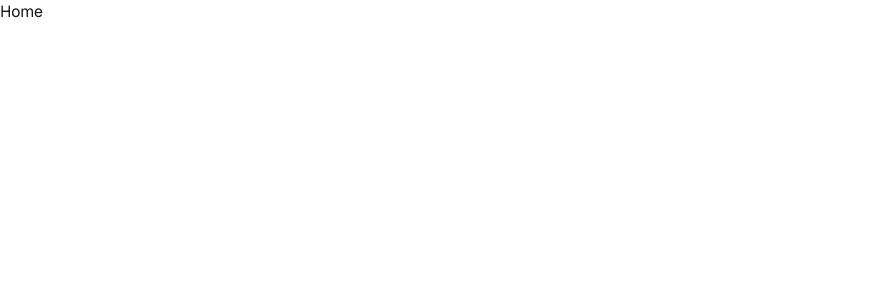
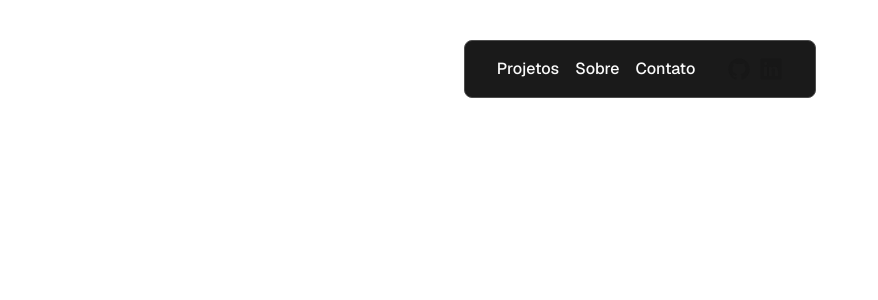
Before and after one commit to guilhermedkdk/portfolio, a Next.js app: page / in a window 1280 px wide. Shown: the top 300 px of the page, without its empty margins (0-878 px from the left). Built offline with nearby package versions, Linux system fonts and the light colour scheme.

Commit message:
feat: add navbar component + prettier config

```diff
--- a/package.json
+++ b/package.json
@@ -11,17 +11,19 @@
   "dependencies": {
     "next": "15.2.3",
     "react": "^19.0.0",
-    "react-dom": "^19.0.0"
+    "react-dom": "^19.0.0",
+    "react-icons": "^5.5.0"
   },
   "devDependencies": {
     "@eslint/eslintrc": "^3",
+    "@tailwindcss/postcss": "^4",
     "@types/node": "^20",
     "@types/react": "^19",
     "@types/react-dom": "^19",
-    "@tailwindcss/postcss": "^4",
     "eslint": "^9",
     "eslint-config-next": "15.2.3",
     "eslint-plugin-simple-import-sort": "^12.1.1",
+    "prettier-plugin-tailwindcss": "^0.6.11",
     "tailwindcss": "^4",
     "typescript": "^5"
   }
--- /dev/null
+++ b/src/_components/Navbar.tsx
@@ -0,0 +1,34 @@
+"use client";
+
+import Link from "next/link";
+import { IoLogoGithub, IoLogoLinkedin } from "react-icons/io5";
+
+export const Navbar = ({
+  navItems,
+}: {
+  navItems: Array<{ name: string; link: string }>;
+}) => {
+  return (
+    <nav className="border-dark-700 bg-dark-200 fixed inset-x-0 top-10 z-[5] mx-auto flex max-w-fit items-center justify-between gap-8 rounded-lg border px-8 py-4">
+      <div className="flex space-x-4">
+        {navItems.map((navItem, index) => (
+          <Link
+            key={`link-${index}`}
+            href={navItem.link}
+            className="relative flex space-x-1 text-neutral-50 hover:text-neutral-300"
+          >
+            <span className="hidden font-medium sm:block">{navItem.name}</span>
+          </Link>
+        ))}
+      </div>
+      <div className="flex space-x-2">
+        <Link href="https://github.com/guilhermedkdk" target="_blank">
+          <IoLogoGithub size={24} />
+        </Link>
+        <Link href="https://linkedin.com/in/guilhermeperesdev" target="_blank">
+          <IoLogoLinkedin size={24} />
+        </Link>
+      </div>
+    </nav>
+  );
+};
--- a/src/_styles/globals.css
+++ b/src/_styles/globals.css
@@ -1,4 +1,12 @@
 @import "tailwindcss";
+
+@theme {
+  --color-dark-100: #0a0a0a;
+  --color-dark-200: #1A1A1A;
+  --color-dark-300: #262626;
+  --color-dark-400: #404040;
+  --color-dark-700: #4D4D4D;
+}
 
 :root {
   --background: #ffffff;
--- a/src/app/layout.tsx
+++ b/src/app/layout.tsx
@@ -9,8 +9,8 @@ const geistSans = Geist({
 });
 
 export const metadata: Metadata = {
-  title: "Create Next App",
-  description: "Generated by create next app",
+  title: "Guilherme Peres - Dev Fullstack",
+  description: "Guilherme Peres - Dev Fullstack",
 };
 
 export default function RootLayout({
--- a/src/app/page.tsx
+++ b/src/app/page.tsx
@@ -1,7 +1,17 @@
+import { Navbar } from "@/_components/Navbar";
+
+const navItems = [
+  { name: "Projetos", link: "#" },
+  { name: "Sobre", link: "#" },
+  { name: "Contato", link: "#" },
+];
+
 export default function Home() {
   return (
-    <div>
-      <h1>Home</h1>
-    </div>
+    <main className="relative flex flex-col px-5 sm:px-10">
+      <div className="mx-auto w-full max-w-7xl">
+        <Navbar navItems={navItems} />
+      </div>
+    </main>
   );
 }
```
Also changed, not shown: 1 other file (tests, documents, lock files or other folders).
